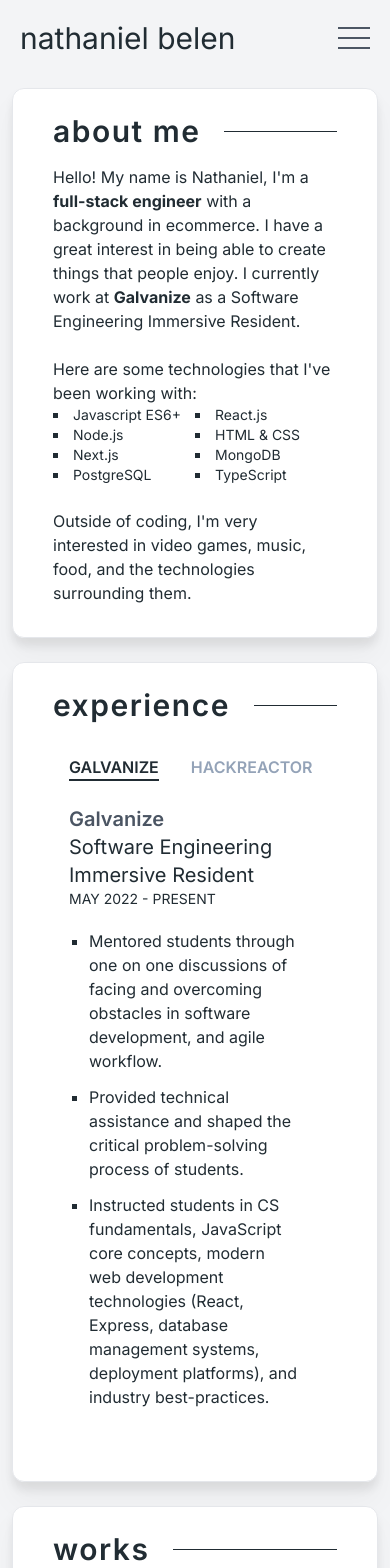
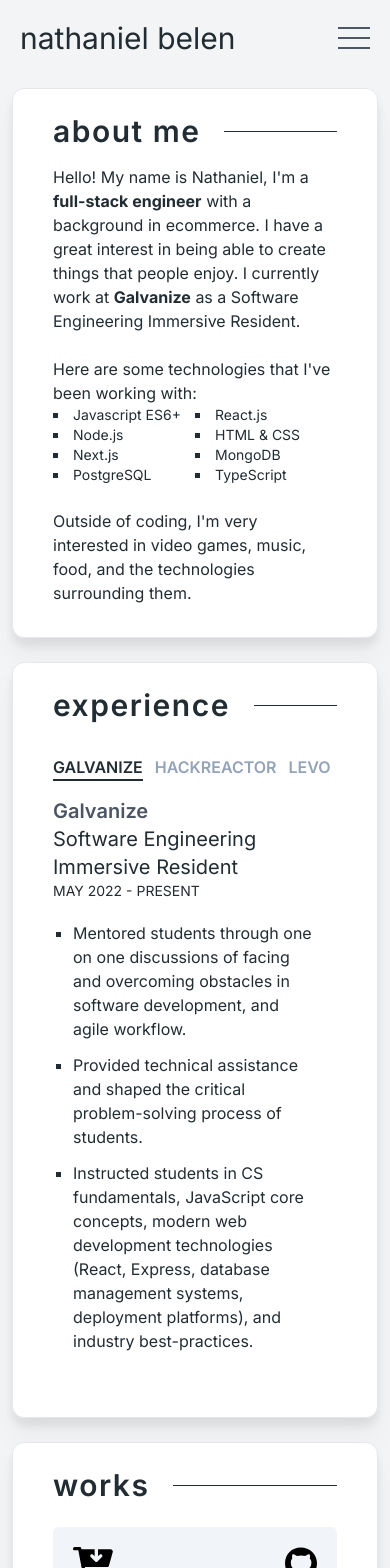
Before and after one commit to nathanielbelen/next-portfolio, a Next.js app: page / in a window 390 px wide. Shown: the top 1568 px of the page. Built offline with nearby package versions, Linux system fonts and the light colour scheme.

Commit message:
refactored experiences to work better mobily

```diff
--- a/components/experiences.js
+++ b/components/experiences.js
@@ -37,11 +37,11 @@ export default function Experiences() {
   const [expIndex, setExpIndex] = useState(0);
   return (
     <div className='min-h-[27rem] flex flex-col md:flex-row'>
-      <ul className='basis-1/4 flex-none flex overflow-scroll md:overflow-x-hidden md:overflow-y-hidden  md:flex-col'>
+      <ul className='basis-1/4 flex-none flex overflow-scroll gap-3 md:gap-0 md:overflow-x-hidden md:overflow-y-hidden md:flex-col'>
         {jobs.map((job, index) => (
           <li
             index={index}
-            className={`flex flex-col md:flex-row px-4 py-4 md:px-1 font-semibold ${
+            className={`flex flex-col md:flex-row md:px-2 py-4 font-semibold ${
               index === expIndex ? null : 'text-slate-400'
             }`}
             key={index}
@@ -60,7 +60,7 @@ export default function Experiences() {
           </li>
         ))}
       </ul>
-      <div className='px-4 py-2'>
+      <div className='md:px-4 md:py-2'>
         <p className='text-xl text-gray-600 font-semibold'>
           {jobs[expIndex].name}
         </p>
```
